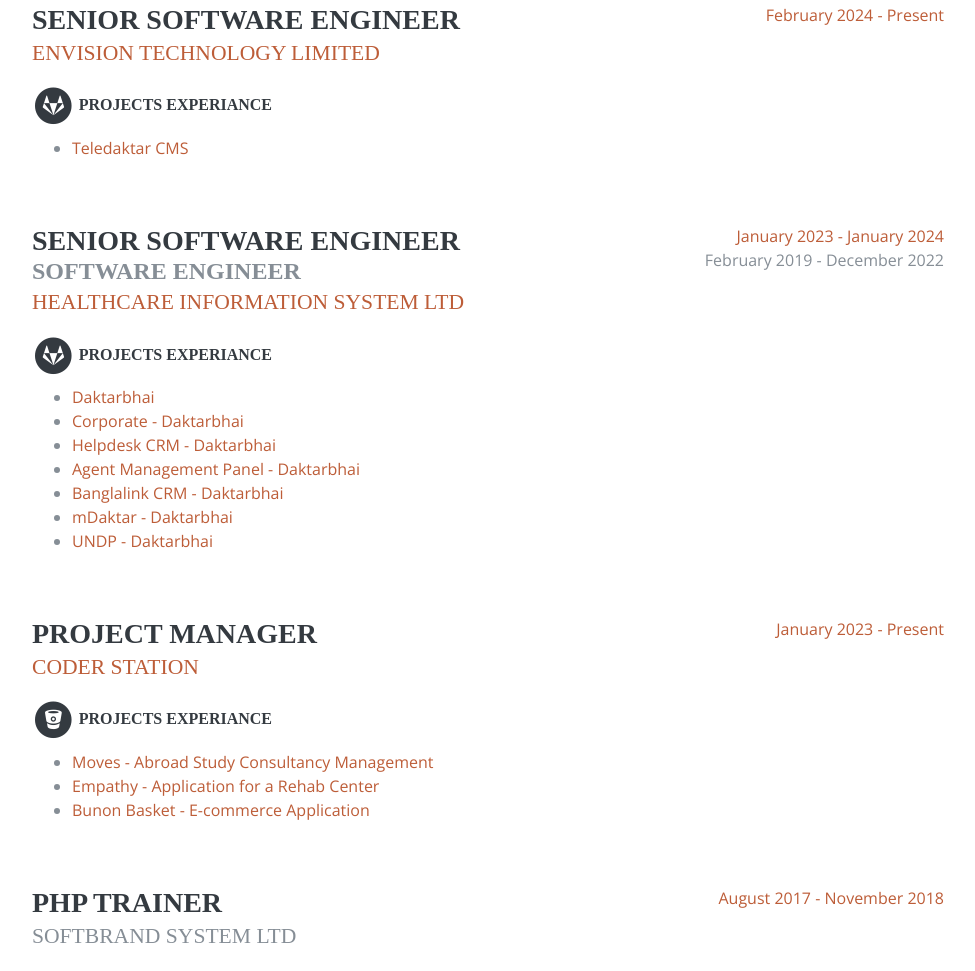
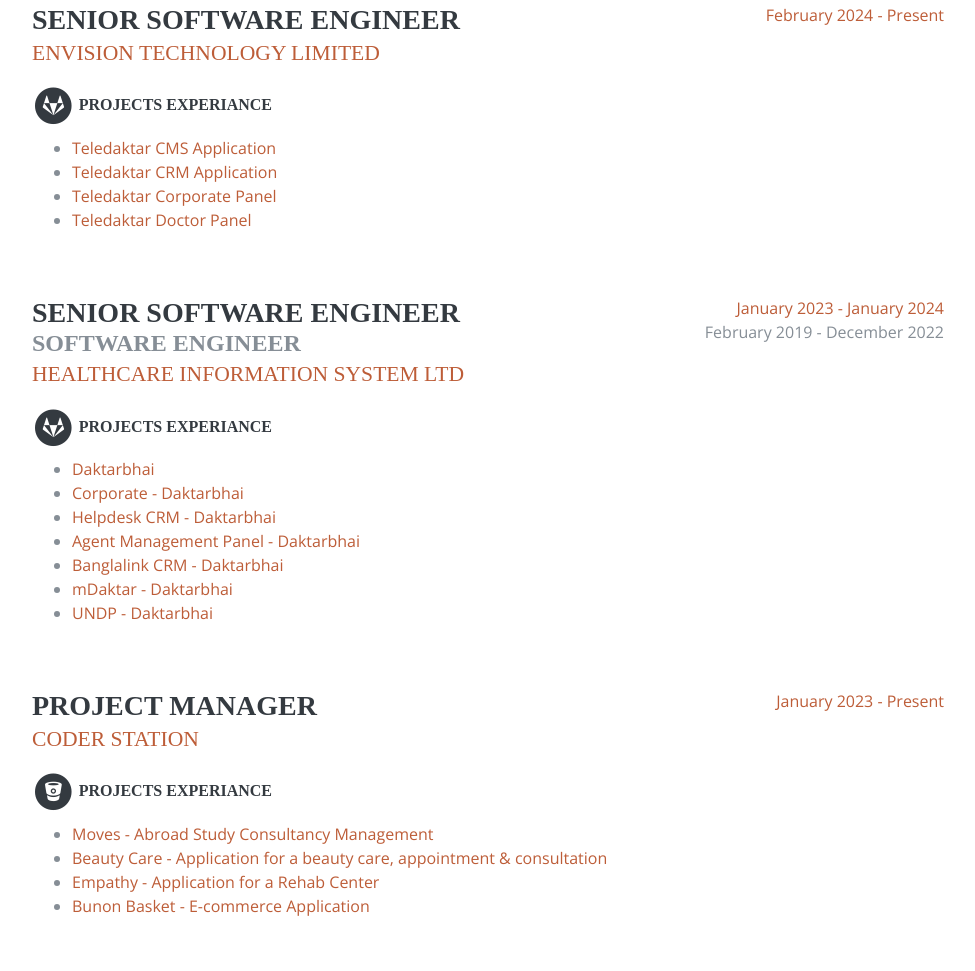
Before and after one commit to hasibkamal/hasibkamal.github.io, a plain HTML site: page index.html in a window 1280 px wide. Shown: the part 960-1931 px from the top of the page, without its empty margins (288-1263 px from the left). Drawn offline with nearby package versions, Linux system fonts and the light colour scheme; a web font is replaced by a local one.

Commit message:
Modification

```diff
--- a/index.html
+++ b/index.html
@@ -178,7 +178,10 @@
                             </h6>
 
                             <ul>
-                                <li><a href="https://cms.teledaktar.com" target="_blank">Teledaktar CMS</a></li>
+                                <li><a href="https://cms.teledaktar.com" target="_blank">Teledaktar CMS Application</a></li>
+                                <li><a href="https://crm.teledaktar.com" target="_blank">Teledaktar CRM Application</a></li>
+                                <li><a href="https://corporate.teledaktar.com" target="_blank">Teledaktar Corporate Panel</a></li>
+                                <li><a href="https://doctor.teledaktar.com" target="_blank">Teledaktar Doctor Panel</a></li>
                             </ul>
                         </p>
                     </div>
@@ -240,6 +243,7 @@
 
                             <ul>
                                 <li><a href="https://movesbd.com" target="_blank">Moves - Abroad Study Consultancy Management</a></li>
+                                <li><a href="https://beauty-care.coderstation.site" target="_blank">Beauty Care - Application for a beauty care, appointment & consultation </a></li>
                                 <li><a href="https://empathy.com.bd" target="_blank">Empathy - Application for a Rehab Center</a></li>
                                 <li><a href="https://bunonbasket.com" target="_blank">Bunon Basket - E-commerce Application</a></li>
                             </ul>
```
